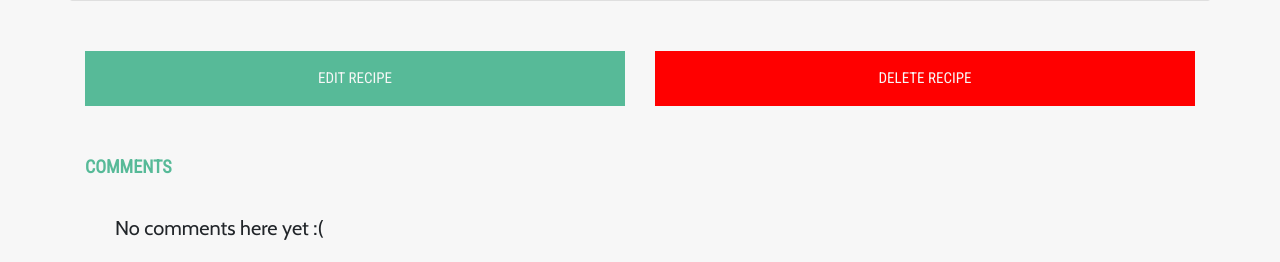
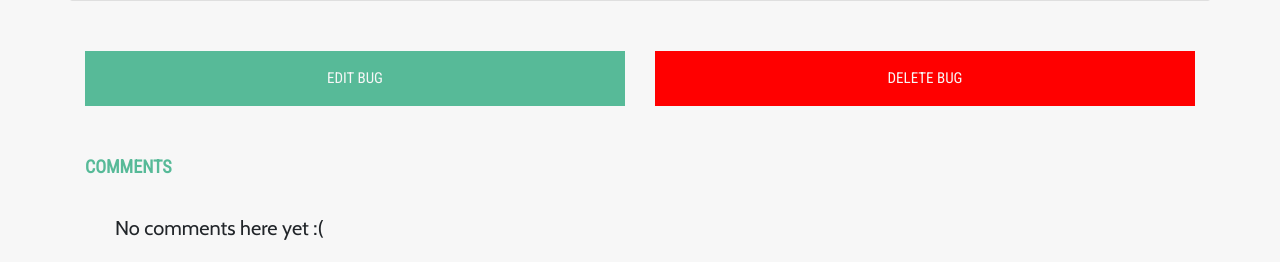
Before and after one commit to andreasdk/fsf-bugtracker, a Django app: template src/bugs/templates/bugs/view_one.html in a window 1280 px wide. Shown: the part 578-840 px from the top of the page. Run offline with Django 3.2, Linux system fonts and the light colour scheme; the template is opened without the code that fills it, so the values that code supplies are empty; some libraries are stand-ins or nearby versions.

Commit message:
fixed edit and delete button text typo

```diff
--- a/src/bugs/templates/bugs/view_one.html
+++ b/src/bugs/templates/bugs/view_one.html
@@ -52,11 +52,11 @@
     <div class="row m-auto u-padding-top-lg">
         <!--Edit Button-->
         <div class="col-6 m-auto">
-            <a href="{% url 'edit_bug' bug.id %}" class="btn btn-edit" role="button">Edit Recipe</a>
+            <a href="{% url 'edit_bug' bug.id %}" class="btn btn-edit" role="button">Edit Bug</a>
         </div>
         <!--Delete Button-->
         <div class="col-6 m-auto">
-            <a href="{% url 'delete_bug' bug.id %}" class="btn btn-delete" role="button">Delete Recipe</a>
+            <a href="{% url 'delete_bug' bug.id %}" class="btn btn-delete" role="button">Delete Bug</a>
         </div>
     </div>
         {% endif %}
```
